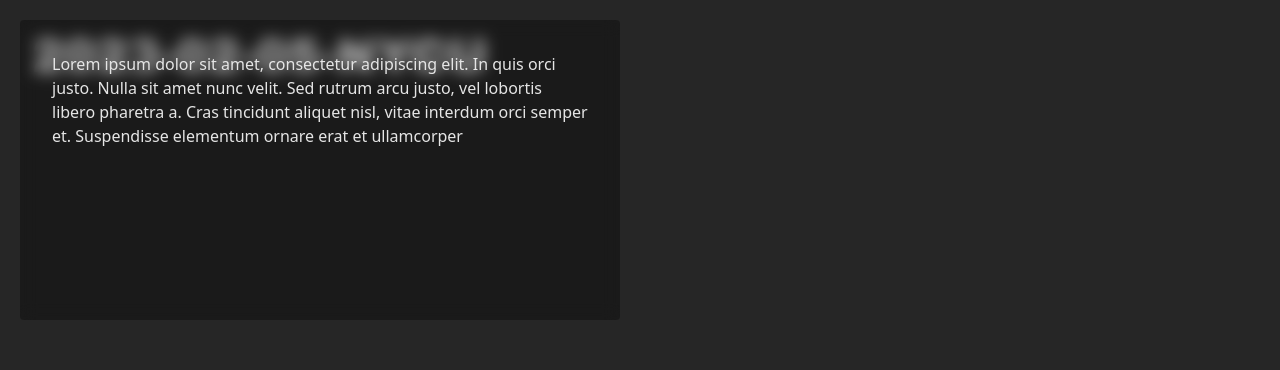
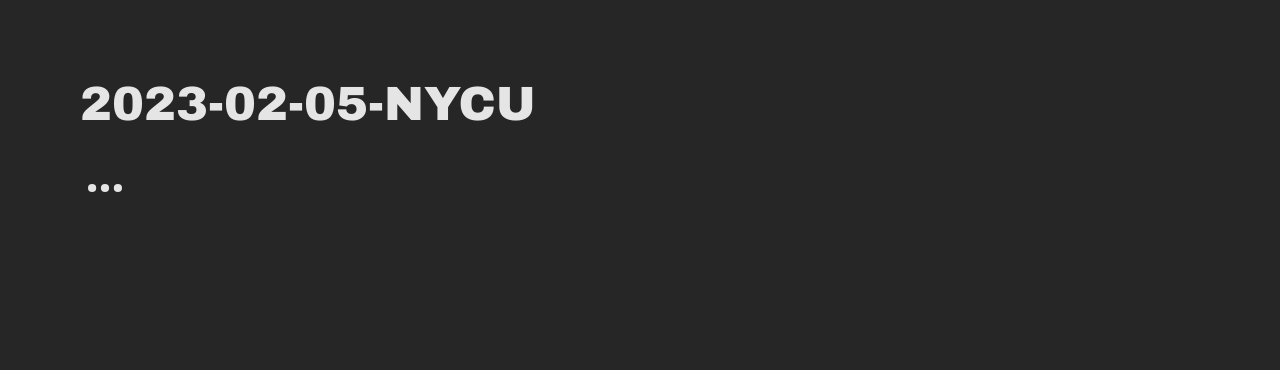
Before and after one commit to SquidAnan/nuxt-photo-slideshow, a Nuxt app: page / in a window 1280 px wide. Shown: the top 370 px of the page. Built offline with nearby package versions, Linux system fonts and the light colour scheme.

Commit message:
change layout, add description

```diff
--- a/pages/index.vue
+++ b/pages/index.vue
@@ -1,23 +1,19 @@
 <template>
-    <main class="h-full">
-        <div class="flex flex-col items-stretch h-full bg-neutral-800">
+    <main class="h-full bg-neutral-800 lg:p-20">
+        <div class="flex flex-col items-stretch h-full">
             <div
-                class="grow-0 shrink-0 basis-auto sm:px-6 lg:px-8 py-8 hidden lg:block lg:text-5xl text-neutral-200 font-['Archivo_Black']"
-            >
+                class="grow-0 shrink-0 basis-auto hidden lg:block lg:text-5xl text-neutral-200 font-['Archivo_Black'] mb-10">
                 2023-02-05-NYCU
             </div>
             <div
-                class="relative grow-0 shrink-1 basis-auto flex flex-col items-center justify-center h-full min-h-0 m-0 lg:mx-14 lg:mb-14"
-            >
+                class="relative grow-0 shrink-1 basis-auto flex flex-col items-center justify-center h-full min-h-0 lg:px-20">
                 <Flicking
                     class="h-full w-full overflow-hidden"
                     ref="flicking"
                     @changed="update_photo_number"
                     :options="{ panelsPerView: 1, renderOnlyVisible: false }"
                 >
-                    <div
-                        class="absolute h-full w-full flex items-center justify-center"
-                    >
+                    <div class="absolute h-full w-full flex items-center justify-center">
                         <nuxt-img
                             src="/IMG_4618-2000.jpg"
                             alt="img"
@@ -26,9 +22,7 @@
                             loading="lazy"
                         />
                     </div>
-                    <div
-                        class="absolute left-[100%] h-full w-full flex items-center justify-center"
-                    >
+                    <div class="absolute left-[100%] h-full w-full flex items-center justify-center">
                         <nuxt-img
                             src="/IMG_4619-2000.jpg"
                             alt="img"
@@ -37,9 +31,7 @@
                             loading="lazy"
                         />
                     </div>
-                    <div
-                        class="absolute left-[200%] h-full w-full flex items-center justify-center"
-                    >
+                    <div class="absolute left-[200%] h-full w-full flex items-center justify-center">
                         <nuxt-img
                             src="/IMG_4623-2000.jpg"
                             alt="img"
@@ -48,9 +40,7 @@
                             loading="lazy"
                         />
                     </div>
-                    <div
-                        class="absolute left-[300%] h-full w-full flex items-center justify-center"
-                    >
+                    <div class="absolute left-[300%] h-full w-full flex items-center justify-center">
                         <nuxt-img
                             src="/IMG_4626-2000.jpg"
                             alt="img"
@@ -59,9 +49,7 @@
                             loading="lazy"
                         />
                     </div>
-                    <div
-                        class="absolute left-[400%] h-full w-full flex items-center justify-center"
-                    >
+                    <div class="absolute left-[400%] h-full w-full flex items-center justify-center">
                         <nuxt-img
                             src="/IMG_4630-2000.jpg"
                             alt="img"
@@ -72,9 +60,7 @@
                     </div>
                 </Flicking>
 
-                <div
-                    class="absolute right-4 bottom-4 lg:right-0 lg:bottom-0 text-base text-neutral-200 font-[Domine]"
-                >
+                <div class="absolute right-4 bottom-4 lg:right-0 lg:bottom-0 text-base text-neutral-200 font-[Domine]">
                     {{ photo_number }} / 5
                 </div>
                 <button
@@ -84,8 +70,8 @@
                 >
                     <svg
                         viewBox="0 0 24 24"
-                        height="80"
-                        width="80"
+                        height="60"
+                        width="60"
                         fill="none"
                         stroke-linecap="round"
                         stroke-linejoin="round"
@@ -101,8 +87,8 @@
                 >
                     <svg
                         viewBox="0 0 24 24"
-                        height="80"
-                        width="80"
+                        height="60"
+                        width="60"
                         fill="none"
                         stroke-linecap="round"
                         stroke-linejoin="round"
@@ -111,12 +97,21 @@
                         <polyline points="9 18 15 12 9 6"></polyline>
                     </svg>
                 </button>
+                <button type="button">
+                    <img
+                        src="dots.svg"
+                        alt="dots"
+                        @click="toggle_description"
+                        class="hidden lg:block absolute top-0 left-0 h-[40px] w-[50px] p-2 transition duration-300 hover:opacity-80 hover:translate-x-1"
+                    />
+                </button>
             </div>
         </div>
         <div
-            class="absolute p-8 w-[600px] h-[300px] text-neutral-200 bg-[rgba(0,0,0,0.3)] backdrop-blur rounded cursor-move select-none"
+            class="relative p-8 w-[600px] h-[300px] text-neutral-200 bg-[rgba(0,0,0,0.3)] backdrop-blur rounded cursor-move select-none"
             @mousedown="(event) => drag_start(event)"
             :style="{ top: posY + 'px', left: posX + 'px' }"
+            v-show="description_visible"
         >
             Lorem ipsum dolor sit amet, consectetur adipiscing elit. In quis
             orci justo. Nulla sit amet nunc velit. Sed rutrum arcu justo, vel
@@ -139,6 +134,7 @@
             posY: 20,
             cursor_posX: 0,
             cursor_posY: 0,
+            description_visible: false
         };
     },
     methods: {
@@ -167,6 +163,9 @@
             document.onmousemove = null;
             document.onmouseup = null;
         },
+        toggle_description() {
+            this.description_visible = !this.description_visible;
+        }
     },
     computed: {
         console: () => console,
```
Also changed, not shown: static/dots.svg (added).
